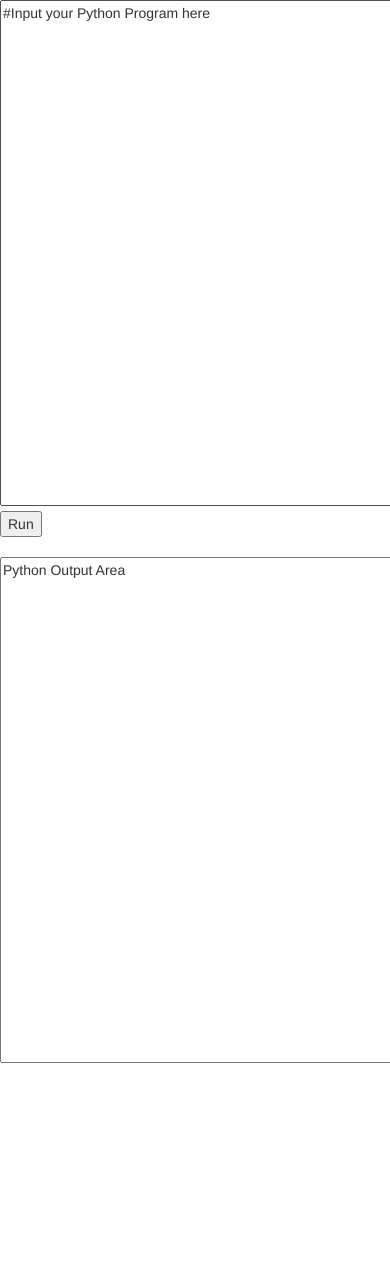
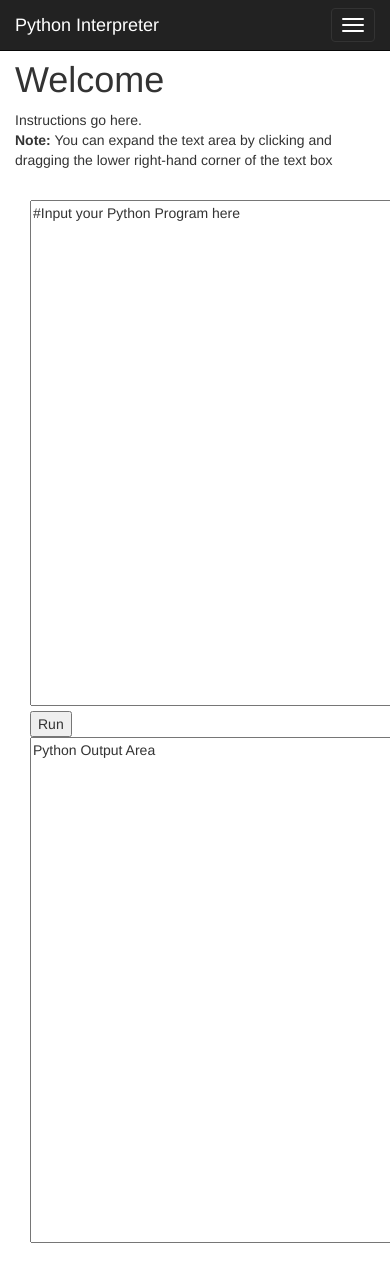
Before and after one commit to KinKir/webpy, a Flask app: page / in a window 390 px wide; the page is wider, and only the part inside the window is pictured. Before the commit the page ends 1063 px from the top of that part, so only its background shows below. Run offline with Flask 2, Linux system fonts and the light colour scheme; some libraries are stand-ins or nearby versions.

Commit message:
Made some tentative changes to the layout

```diff
--- a/webpy/templates/index.html
+++ b/webpy/templates/index.html
@@ -8,7 +8,8 @@
     <title>Python Server</title>
 
     <!-- Bootstrap -->
-	<link rel="stylesheet" href="https://maxcdn.bootstrapcdn.com/bootstrap/3.3.5/css/bootstrap.min.css">
+    <link href="../../dist/css/bootstrap.min.css" rel="stylesheet">
+	 <link rel="stylesheet" href="https://maxcdn.bootstrapcdn.com/bootstrap/3.3.5/css/bootstrap.min.css">
 
     <!-- HTML5 shim and Respond.js for IE8 support of HTML5 elements and media queries -->
     <!-- WARNING: Respond.js doesn't work if you view the page via file:// -->
@@ -18,14 +19,52 @@
     <![endif]-->
   </head>
   <body>
-	<textarea rows="25" cols="150">{{PyInput}}
-	</textarea>
-	<br>
-	<input type="submit" value="Run">
+      <nav class="navbar navbar-inverse navbar-fixed-top">
+        <div class="container">
+          <div class="navbar-header">
+            <button type="button" class="navbar-toggle collapsed" data-toggle="collapse" data-target="#navbar" aria-expanded="false" aria-controls="navbar">
+              <span class="sr-only">Toggle navigation</span>
+              <span class="icon-bar"></span>
+              <span class="icon-bar"></span>
+              <span class="icon-bar"></span>
+            </button>
+            <a class="navbar-brand" href="#">Python Interpreter</a>
+          </div>
+          <div id="navbar" class="navbar-collapse collapse">
+            <form class="navbar-form navbar-right">
+              <div class="form-group">
+                <input type="text" placeholder="Email" class="form-control">
+              </div>
+              <div class="form-group">
+                <input type="password" placeholder="Password" class="form-control">
+              </div>
+              <button type="submit" class="btn btn-success">Sign in</button>
+            </form>
+          </div><!--/.navbar-collapse -->
+        </div>
+      </nav>
+      <br>
+      <br>
+      <div class="container-fluid">
+        <h1>Welcome</h1>
+        <p>Instructions go here.<br><strong>Note:</strong> You can expand the text area by clicking and dragging the lower right-hand corner of the text box</p>
+        <br>
+      </div>
+      <div class="container-fluid">
+        <div class="col-md-6">
+	         <textarea rows="25" cols="100">{{PyInput}}</textarea>
+           <br>
+           <input type="submit" value="Run">
+        </div>
+        <div class="col-md-6">
+          <textarea readonly rows="25" cols="100">{{PyOutput}}</textarea>
+          <br>
+        </div>
+      </div>
+
 	<br>
 	<br>
-	<textarea readonly rows="25" cols="150">{{PyOutput}}
-	</textarea>
+
     <!-- jQuery (necessary for Bootstrap's JavaScript plugins) -->
     <script src="https://ajax.googleapis.com/ajax/libs/jquery/1.11.3/jquery.min.js"></script>
     <!-- Include all compiled plugins (below), or include individual files as needed -->
```
